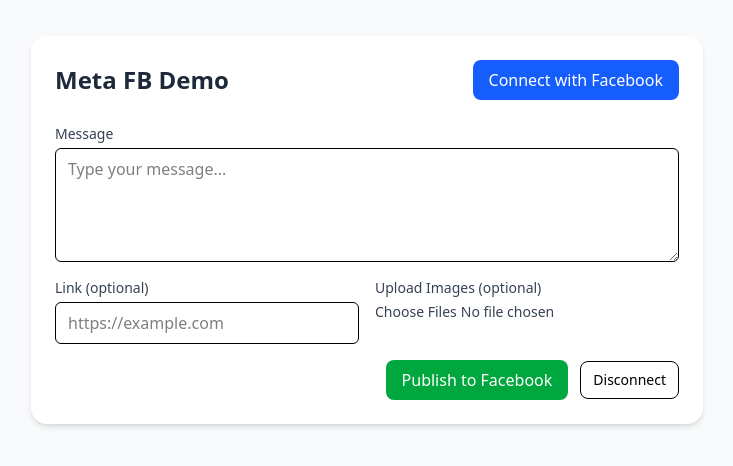
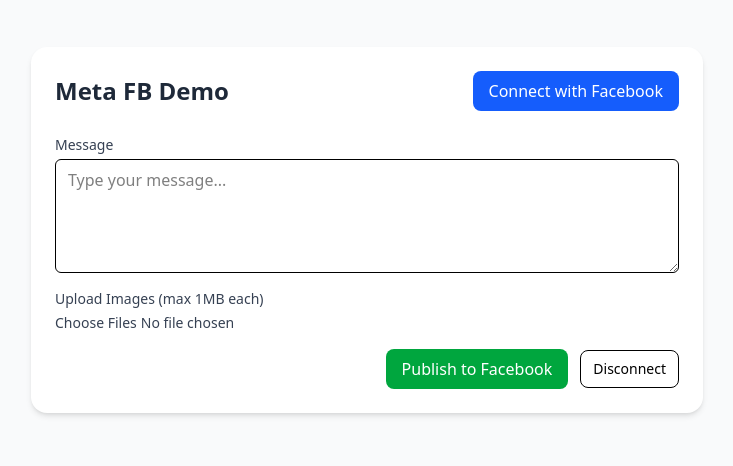
Before and after one commit to zarrar79/Facebook-Meta, a React (Vite) app in the folder frontend/: page / in a window 1280 px wide. Shown: the part 170-636 px from the top of the page, without its empty margins (273-1006 px from the left). Built offline with nearby package versions, Linux system fonts and the light colour scheme.

Commit message:
Muti-image Support Feature Added

```diff
--- a/frontend/src/App.jsx
+++ b/frontend/src/App.jsx
@@ -95,6 +95,7 @@
       formData.append("message", message);
       if (link) formData.append("link", link);
       formData.append("page_id", firstPage.id);
+     console.log(images,'--->images');
 
       images.forEach((img, idx) => {
         formData.append(`images[${idx}]`, img); // append all images
@@ -177,18 +178,9 @@
             </div>
 
             <div className="grid grid-cols-1 md:grid-cols-2 gap-4">
-              <div>
-                <label className="block text-sm font-medium text-gray-700">Link (optional)</label>
-                <input
-                  value={link}
-                  onChange={(e) => setLink(e.target.value)}
-                  className="mt-1 block w-full rounded-md border px-3 py-2 focus:outline-none focus:ring-2 focus:ring-blue-200"
-                  placeholder="https://example.com"
-                />
-              </div>
 
               <div>
-                <label className="block text-sm font-medium text-gray-700">Upload Images (optional)</label>
+                <label className="block text-sm font-medium text-gray-700">Upload Images (max 1MB each)</label>
                 <input
                   type="file"
                   accept="image/*"
```
Also changed, not shown: 2 other files (tests, documents, lock files or other folders).
